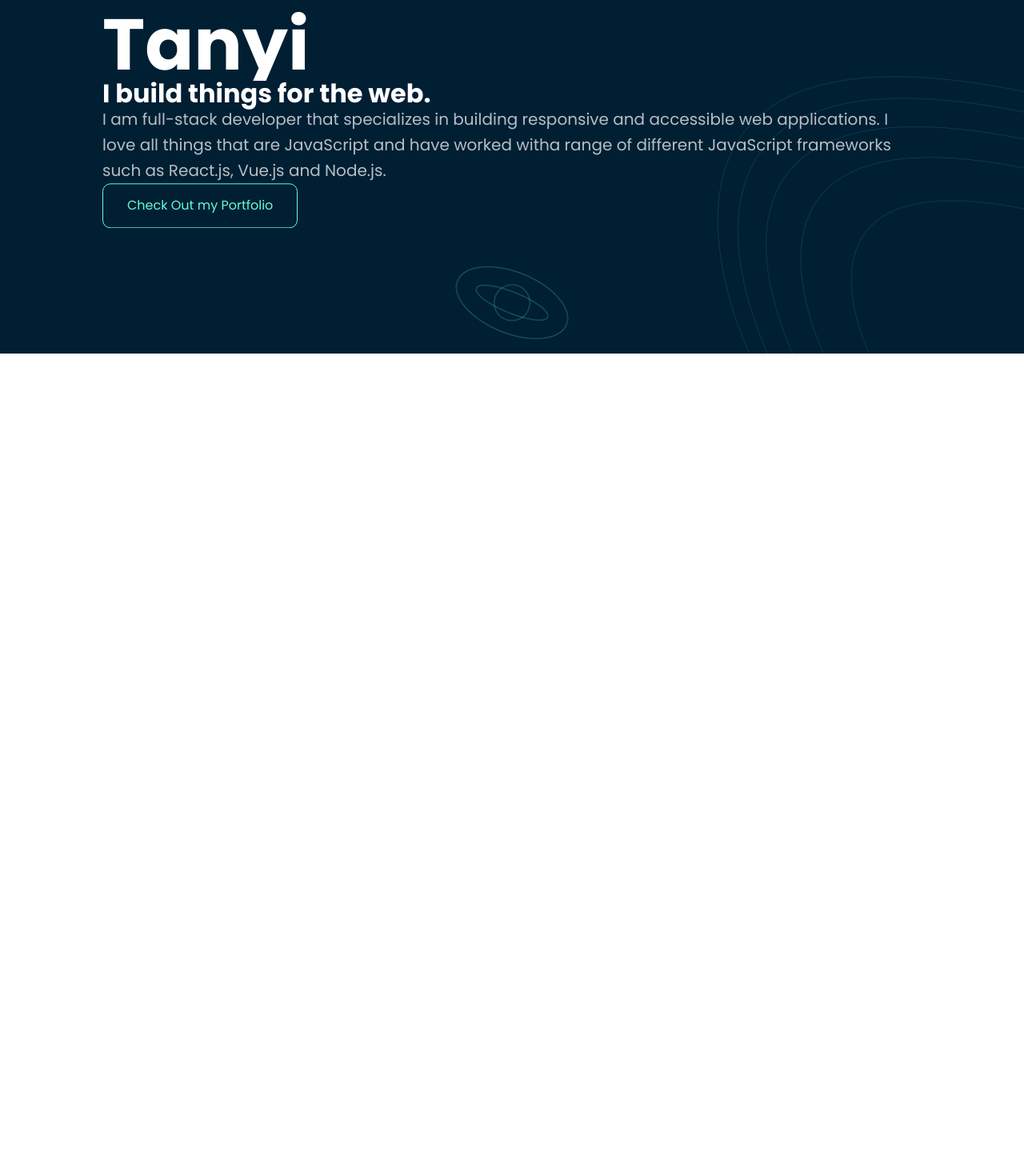
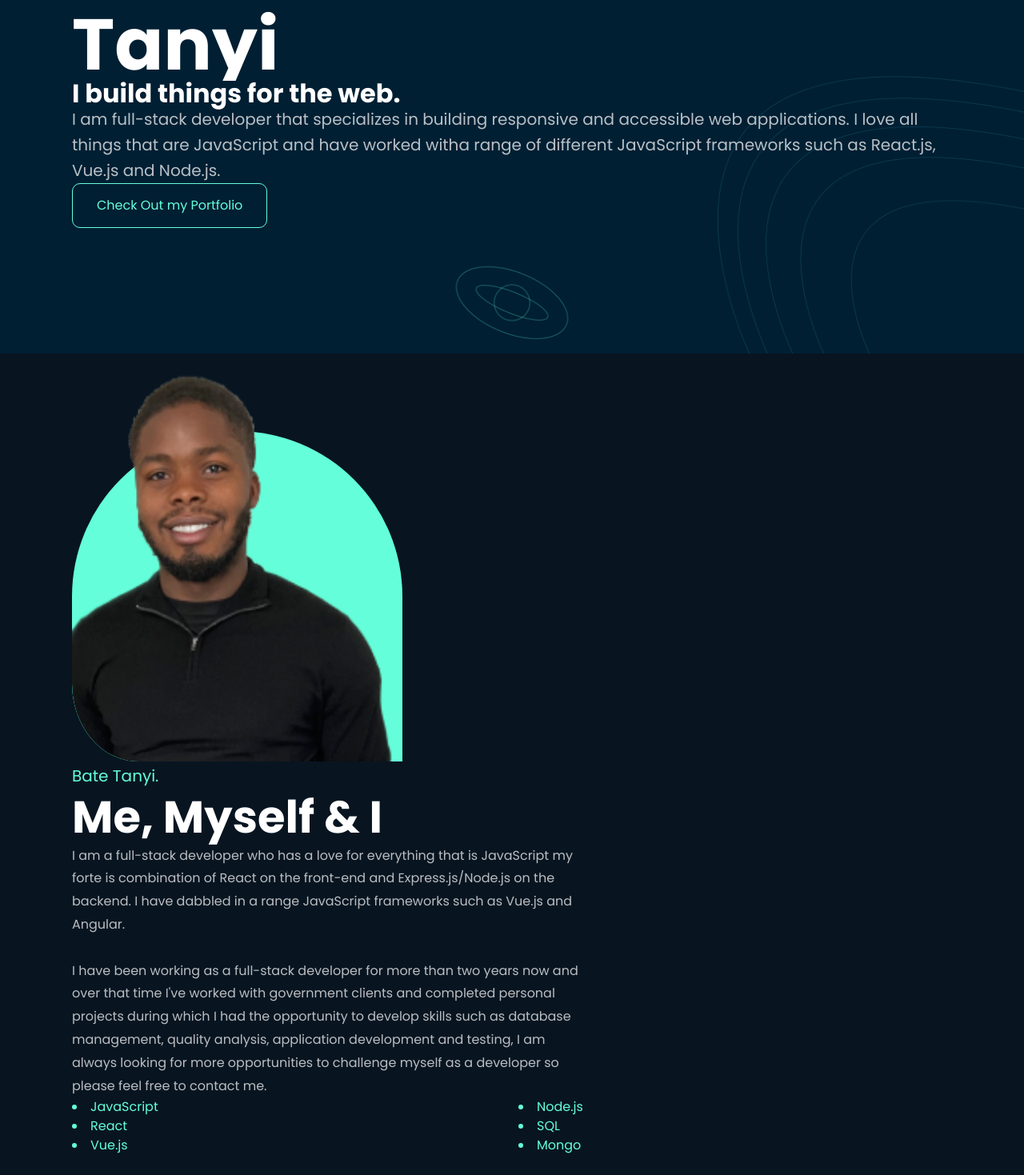
Before and after one commit to tanyibate/tanyib_v2, a Next.js app: page / in a window 1280 px wide. Shown: the part 358-1827 px from the top of the page at 80% size. Before the commit the page ends 800 px from the top, so only its background shows below. Built offline with nearby package versions, Linux system fonts and the light colour scheme.

Commit message:
added about section

```diff
--- a/components/burger-menu/BurgerMenu.jsx
+++ b/components/burger-menu/BurgerMenu.jsx
@@ -26,10 +26,18 @@ export default function BurgerMenu() {
   return (
     <div className="relative">
       <div className={menuClasses}>
-        <a href="#about">About</a>
-        <a href="#experience">Experience</a>
-        <a href="#work">Work</a>
-        <a href="#contact">Contact</a>
+        <a href="#about" onClick={activateBurgerMenu}>
+          About
+        </a>
+        <a href="#experience" onClick={activateBurgerMenu}>
+          Experience
+        </a>
+        <a href="#work" onClick={activateBurgerMenu}>
+          Work
+        </a>
+        <a href="#contact" onClick={activateBurgerMenu}>
+          Contact
+        </a>
         <Button>Resume</Button>
       </div>
 
--- a/components/section/section-styles.module.scss
+++ b/components/section/section-styles.module.scss
@@ -8,9 +8,10 @@
   display: flex;
   align-items: center;
   justify-content: center;
+  padding: 25px 0;
   .content {
     width: 95%;
-    max-width: 1024px;
+    max-width: 1100px;
   }
 }
 
--- a/pages/index.js
+++ b/pages/index.js
@@ -2,6 +2,7 @@ import Head from "next/head";
 import Image from "next/image";
 import Navbar from "../components/navbar/Navbar";
 import Section from "../components/section/Section";
+import AboutSection from "../sections/about-section/AboutSection";
 import LandingSection from "../sections/landing-section/LandingSection";
 import styles from "../styles/Home.module.css";
 
@@ -17,6 +18,7 @@ export default function Home() {
 
       <main className={styles.main}>
         <LandingSection />
+        <AboutSection />
       </main>
 
       <footer className={styles.footer}></footer>
--- /dev/null
+++ b/sections/about-section/AboutSection.jsx
@@ -0,0 +1,42 @@
+import React from "react";
+import Section from "../../components/section/Section";
+import styles from "./about-section-styles.module.scss";
+
+export default function AboutSection() {
+  return (
+    <Section id="about" backgroundColour={"dark"}>
+      <div className="flex flex-col space-y-10 lg:space-y-0 lg:justify-between lg:items-end lg:flex-row-reverse w-full items-center justify-center">
+        <div className={styles.image_placeholder}>
+          <div className={styles.image_background}></div>
+          <img src="/assets/headshot.png" alt="bate tanyi headshot" />
+        </div>
+        <div className="w-full">
+          <h1>Bate Tanyi.</h1>
+          <h2>Me, Myself & I</h2>
+          <p className={styles.text}>
+            I am a full-stack developer who has a love for everything that is
+            JavaScript my forte is combination of React on the front-end and
+            Express.js/Node.js on the backend. I have dabbled in a range
+            JavaScript frameworks such as Vue.js and Angular.
+            <br />
+            <br />I have been working as a full-stack developer for more than
+            two years now and over that time I've worked with government clients
+            and completed personal projects during which I had the opportunity
+            to develop skills such as database management, quality analysis,
+            application development and testing, I am always looking for more
+            opportunities to challenge myself as a developer so please feel free
+            to contact me.{" "}
+          </p>
+          <ul className="mt-10">
+            <li>JavaScript</li>
+            <li>React</li>
+            <li>Vue.js</li>
+            <li>Node.js</li>
+            <li>SQL</li>
+            <li>Mongo</li>
+          </ul>
+        </div>
+      </div>
+    </Section>
+  );
+}
--- /dev/null
+++ b/sections/about-section/about-section-styles.module.scss
@@ -0,0 +1,41 @@
+@import "../../styles/colors.scss";
+
+.image_placeholder {
+  width: 66%;
+  max-width: 413px;
+  aspect-ratio: 285 / 335;
+  height: auto;
+  border-bottom-left-radius: 20%;
+  overflow: hidden;
+  position: relative;
+  .image_background {
+    background-color: $light-blue;
+    border-top-left-radius: 50%;
+    border-top-right-radius: 50%;
+    border-bottom-left-radius: 20%;
+    background-color: $light-blue;
+    width: 100%;
+    aspect-ratio: 1;
+    height: auto;
+    z-index: 2;
+    position: absolute;
+    left: 0;
+    bottom: 0;
+  }
+  img {
+    z-index: 3;
+    position: absolute;
+    left: 0;
+    bottom: 0;
+    width: 100%;
+    border-bottom-left-radius: 20%;
+  }
+}
+
+.text {
+  font-size: 16px;
+  line-height: 180%;
+  @media screen and (min-width: 1024px) {
+    max-width: 634px;
+  }
+}
--- a/styles/globals.scss
+++ b/styles/globals.scss
@@ -12,12 +12,13 @@ body {
   margin: 0;
   font-family: "Poppins", sans-serif;
   color: white;
+  scroll-behavior: smooth;
 }
 
 h1,
 h2,
 p {
-  text-align: center;
+  text-align: left;
 }
 
 a {
@@ -31,6 +32,14 @@ p {
 
 .light-blue {
   color: $light-blue;
+}
+
+ul {
+  columns: 2;
+  -webkit-columns: 2;
+  -moz-columns: 2;
+  list-style-type: disc;
+  list-style-position: inside;
 }
 
 span,
```
Also changed, not shown: public/assets/headshot (1).png (added), public/assets/headshot.png (added).
